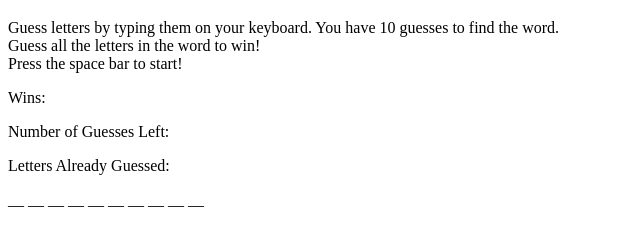
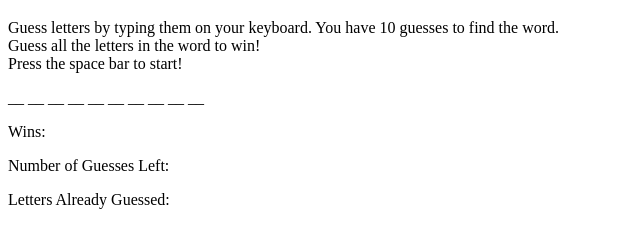
Before and after one commit to janiello/Game-of-Thrones-Word-Guess, a plain HTML site: page index.html in a window 1280 px wide. Shown: the part 61-308 px from the top of the page, without its empty margins (0-640 px from the left). Drawn offline with Linux system fonts and the light colour scheme.

Commit message:
Simplified word list, Updated javascript to work the way I intended, further broke down pseudocode into more manageable steps

```diff
--- a/assets/javascript/game.js
+++ b/assets/javascript/game.js
@@ -1,7 +1,7 @@
 // Show the directions before starting the game.
 
-// Press the space bar to start. First I need a list of words.
-var wordList = ["WESTEROS", "STARK", "DRAGONS", "THE MOUNTAIN", "TARGARYEN", "NIGHT'S WATCH", "KHALEESI", "LANNISTER", "WHITE WALKERS", "BARATHEON"];
+// First I need a list of words.
+var wordList = ["WESTEROS", "STARK", "DRAGONS", "BRAVOS", "TARGARYEN", "WILDLINGS", "KHALEESI", "LANNISTER", "WINTERFELL", "BARATHEON"];
 
 // Then I "grab" the element in the html to which I want the word to go.
 var newWord = document.getElementById("random-word");
@@ -13,8 +13,10 @@ function randomWord() {
 
 // Hide the word with "_ _ _ _ _" until the corect letters are guessed.
 for (var w = 0; w < randomWord().length; w++) {
-    document.write(" __ ")
-}
+    newWord.textContent += (" __ ")
+};
+
+// Generate a new word with a key event instead of reloading the page to get a new word.
 
 // Keep a count for number of guesses remaining.
 
@@ -24,11 +26,11 @@ for (var w = 0; w < randomWord().length; w++) {
 
     // If the user guesses correctly, change the corresponding blank space to the correctly geussed letter.
 
-    // If the user guesses incorrectly, reduce the number of guesses by 1.
+    // If the user guesses incorrectly, reduce the number of guesses by 1 using a for loop and counter variables.
 
-    // Add the guessed letter to the "letters guessed" list.
+    // Add the guessed letter to the "letters guessed" list. This might take a push function.
 
-        // Once a letter has been guessed, correctly or not, typing that letter again will do nothing.
+        // Once a letter has been guessed, correctly or not, typing that letter again should stop an iteration or function.
 
     // If the user guesses all letters correctly, show a message that with the word and an image related to it.
 
--- a/index.html
+++ b/index.html
@@ -16,7 +16,7 @@
             </p>
 
             <div id="game-content">
-                <div id="random-word"></div>
+                <p id="random-word"></p>
                 <p id="wins">Wins: </p>
                 <p id="guesses">Number of Guesses Left: </p>
                 <p id="letters">Letters Already Guessed: </p>
```
